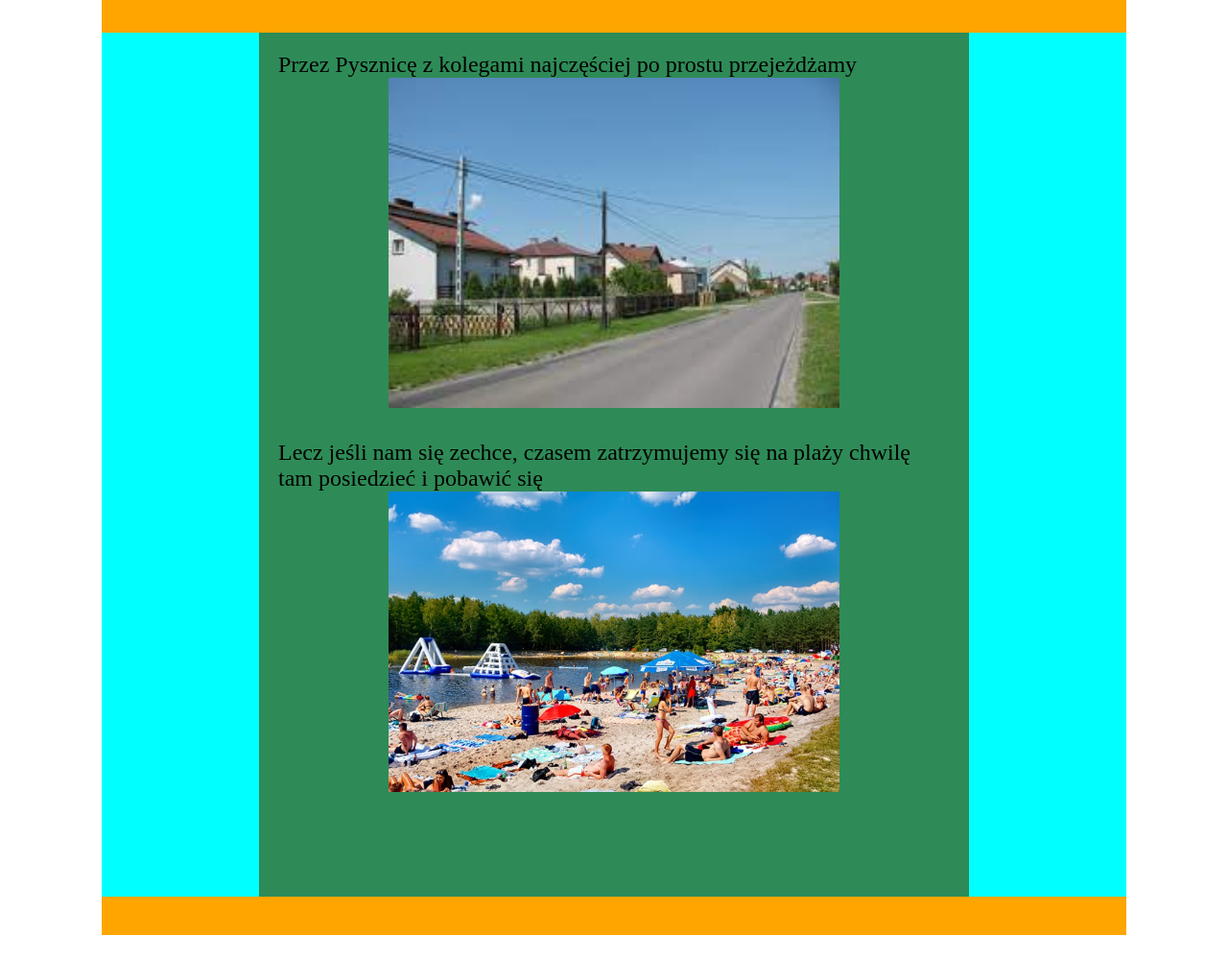
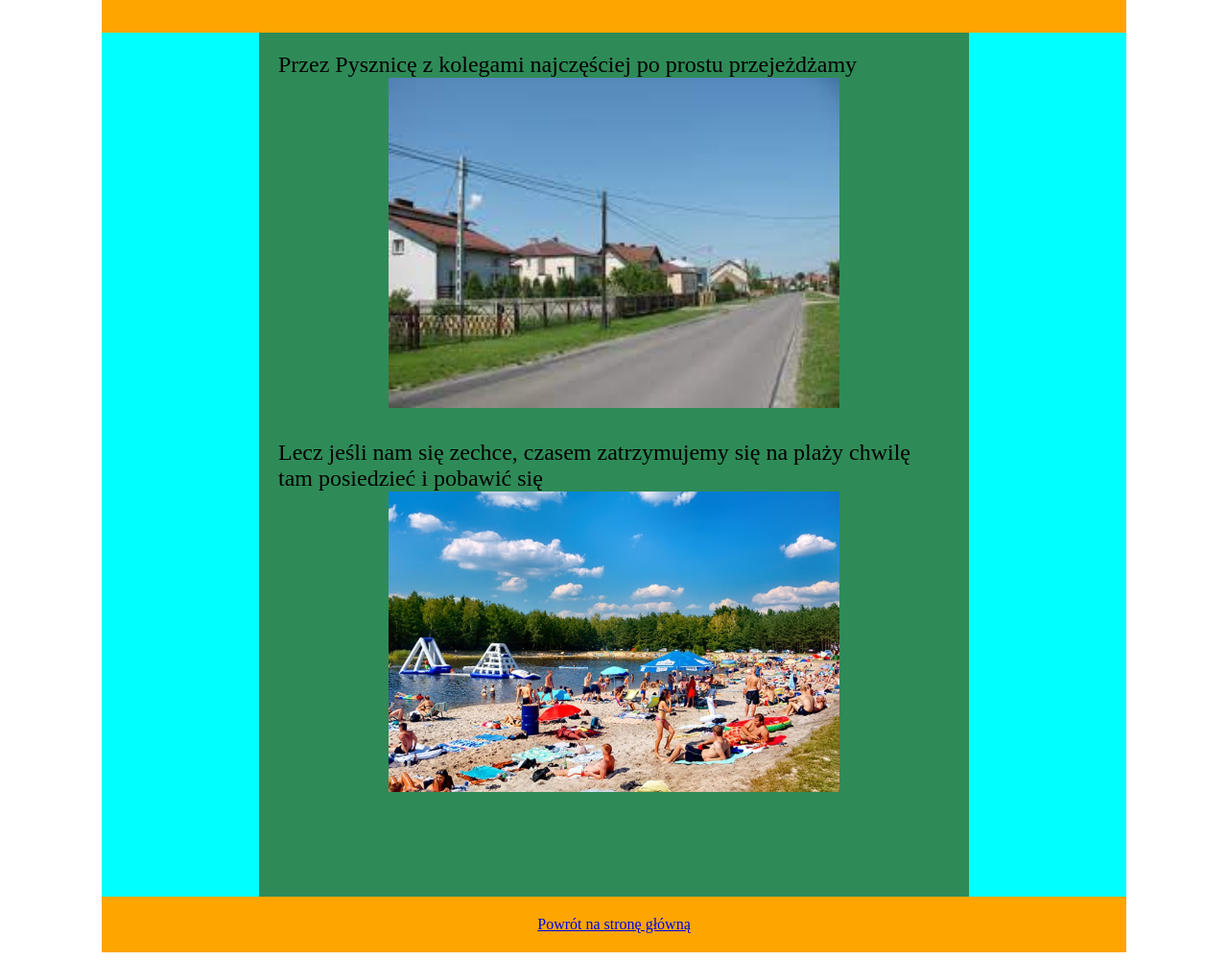
Before and after one commit to Velnight/K4, a plain HTML site: page index.html in a window 1280 px wide. Shown: the part 84-1084 px from the top of the page at 96% size. Drawn offline with Linux system fonts and the light colour scheme.

Commit message:
Update index.html

```diff
--- a/index.html
+++ b/index.html
@@ -132,7 +132,7 @@ width: 234px;
 <div id="footer">
 
 
-
+<a href = "https://velnight.github.io/Koniec1/">Powrót na stronę główną</a>
 
 </div>
 
```
